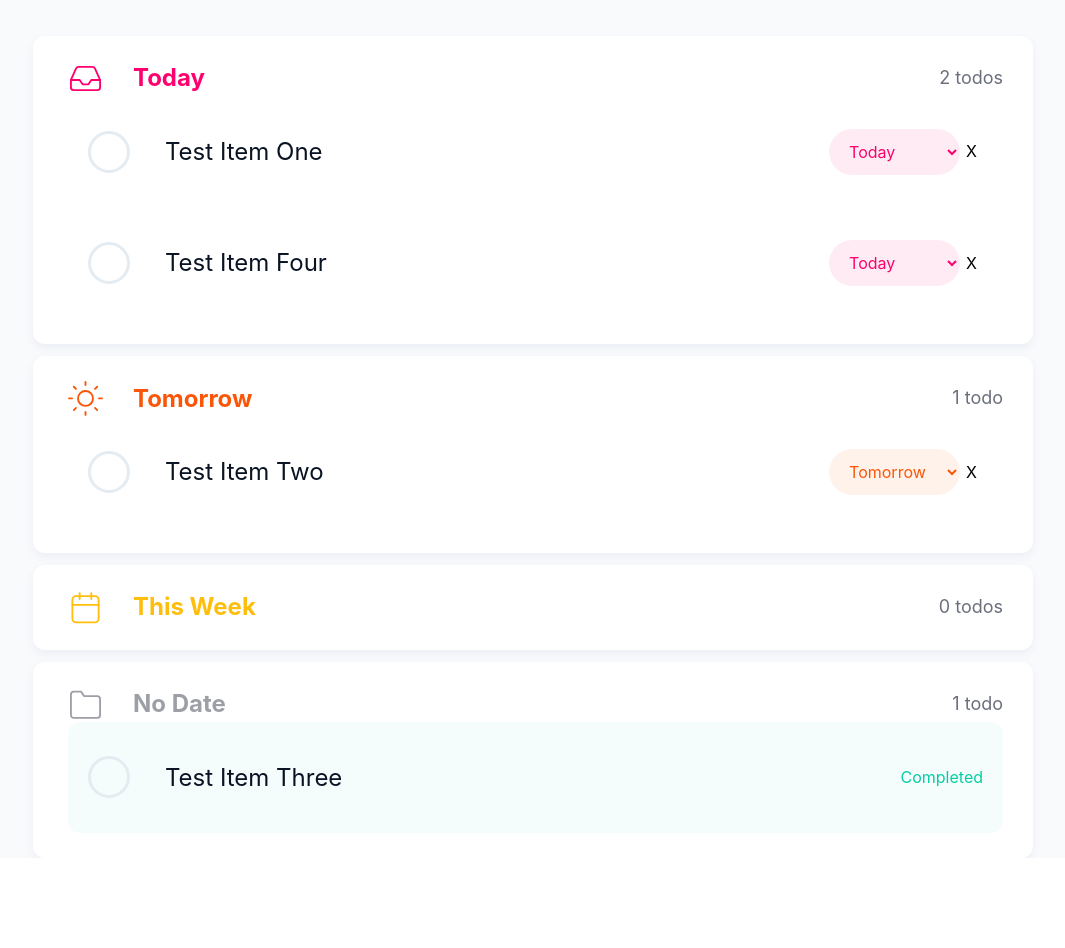
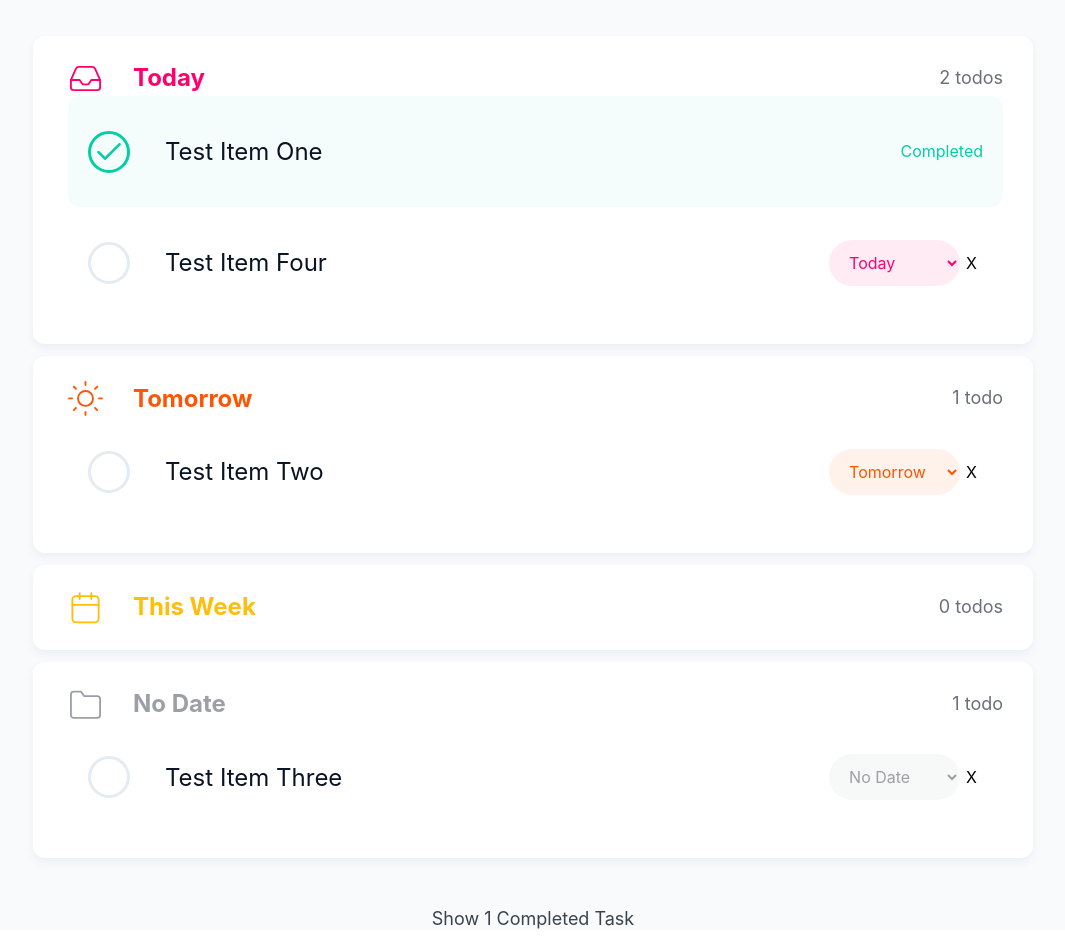
Before and after one commit to djsaun/Todo-Application, a React (Create React App) app: page / in a window 1280 px wide. Shown: the part 280-1228 px from the top of the page, without its empty margins (107-1172 px from the left). Before the commit the page ends 1138 px from the top, so only its background shows below. Built offline with nearby package versions, Linux system fonts and the light colour scheme.

Commit message:
Build out completed todos section; Add completed todos toggling functionality

```diff
--- a/src/components/App.js
+++ b/src/components/App.js
@@ -7,6 +7,7 @@ import logo from '../icons/logo.svg';
 import GivelifyThemeProvider from './GivelifyThemeProvider';
 import TodoForm from './TodoForm';
 import TodoList from './TodoList';
+import CompletedSection from './CompletedSection';
 
 const categoryList = [{
     id: 'today',
@@ -34,7 +35,7 @@ const todoList = [{
   id: 1,
   text: 'Test Item One',
   category: 'today',
-  isCompleted: false,
+  isCompleted: true,
 }, {
   id: 2,
   text: 'Test Item Two',
@@ -44,7 +45,7 @@ const todoList = [{
   id: 3,
   text: 'Test Item Three',
   category: 'no_date',
-  isCompleted: true,
+  isCompleted: false,
 }, {
   id: 4,
   text: 'Test Item Four',
@@ -56,6 +57,7 @@ function App() {
   // Initialize state
   const [categories, setCategories] = useState([])
   const [todos, setTodos] = useState([]);
+  const [completedTodos, setCompletedTodos] = useState([]);
 
   // Update the categories state on the initial render
   useEffect(() => {
@@ -65,6 +67,12 @@ function App() {
    useEffect(() => {
      setTodos(todoList)
    }, []);
+
+   useEffect(() => {
+     const filteredTodos = todos.filter(todo => todo.isCompleted === true);
+
+     setCompletedTodos(filteredTodos);
+   }, [todos])
 
   return (
     <>
@@ -78,6 +86,8 @@ function App() {
           <TodoForm categories={categories} />
 
           <TodoList todos={todos} categories={categories} />
+
+          <CompletedSection todos={completedTodos} />
         </Container>
       </AppDiv>
     </GivelifyThemeProvider>
--- /dev/null
+++ b/src/components/CompletedSection.js
@@ -0,0 +1,46 @@
+import React, { useState } from 'react';
+import styled from 'styled-components';
+import Todo from './Todo';
+
+const CompletedSection = props => {
+  const {todos} = props;
+
+  // Hide completed todos by default
+  const [showTodos, setShowTodos] = useState(false);
+
+  // Toggle the showTodos state whenever the DisplayText element is clicked (if there are completed todos)
+  const toggleTodos = () => {
+    setShowTodos(!showTodos)
+  }
+
+  return (
+    <Results>
+      {todos && todos.length > 0 ?
+      <DisplayText onClick={() => toggleTodos()}>Show {todos.length} Completed {todos.length === 1 ? 'Task' : 'Tasks'}</DisplayText> :
+      <DisplayText>No Completed Tasks</DisplayText>
+      }
+
+      {todos && todos.length > 0 && showTodos &&
+        <ResultsList>
+          {todos.map(todo => <Todo key={todo.id} {...todo} />)}
+        </ResultsList>}
+    </Results>
+  )
+}
+
+const Results = styled.div`
+  margin-top: 50px;
+`;
+
+const DisplayText = styled.p`
+  font-size: 18px;
+  color: ${props => props.theme.givelifyTheme.colors.gray800};
+  line-height: 1.22;
+  text-transform: capitalize;
+  text-align: center;
+  cursor: pointer;
+`;
+
+const ResultsList = styled.div``;
+
+export default CompletedSection;
--- a/src/components/GivelifyThemeProvider.js
+++ b/src/components/GivelifyThemeProvider.js
@@ -12,6 +12,7 @@ import sun from '../icons/sun.svg';
 const givelifyTheme = {
   colors: {
     gray900: '#0A1323',
+    gray800: '#3B424E',
     gray700: '#6B6F7C',
     gray500: '#848791',
     gray300: '#E4EBF1',
--- a/src/components/Todo.js
+++ b/src/components/Todo.js
@@ -7,9 +7,9 @@ const Todo = props => {
   const { category, categories, text, isCompleted} = props;
 
   return (
-    <TodoItem complete={isCompleted}>
+    <TodoItem complete={isCompleted} className={isCompleted ? 'complete' : ''}>
       <div>
-        <Icon />
+        <Icon className='icon' />
         <Text>{text}</Text>
       </div>
 
@@ -39,6 +39,17 @@ const TodoItem = styled.div`
   > div {
     display: flex;
     align-items: center;
+  }
+
+  &.complete {
+    .icon {
+      border-color: ${props => props.theme.givelifyTheme.colors.green};
+
+      &::after {
+        opacity: 1;
+        visibility: visible;
+      }
+    }
   }
 `;
 
```
